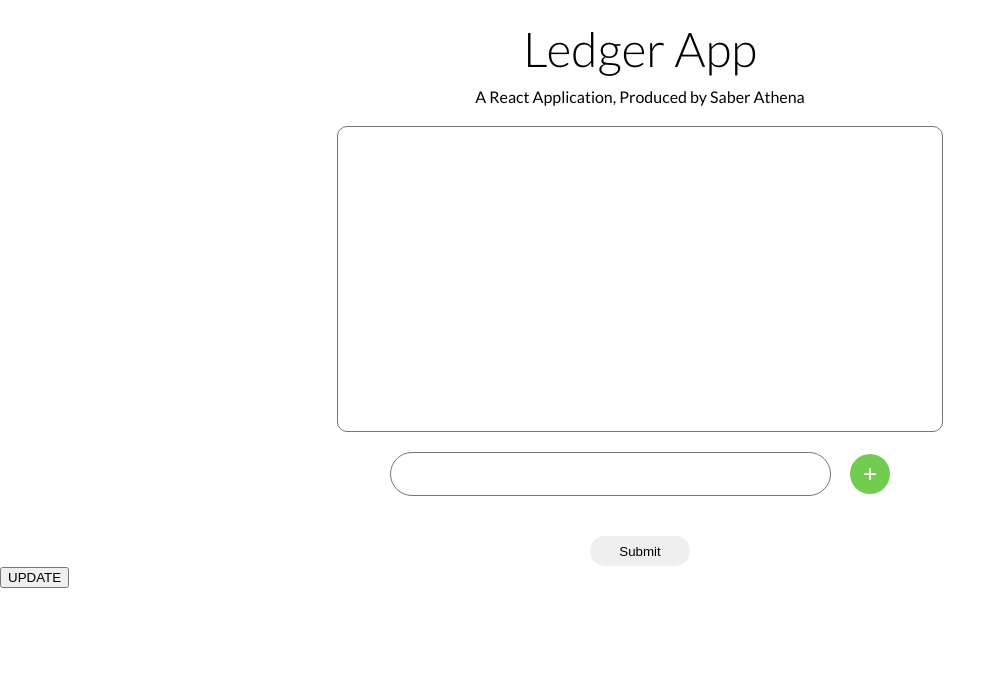
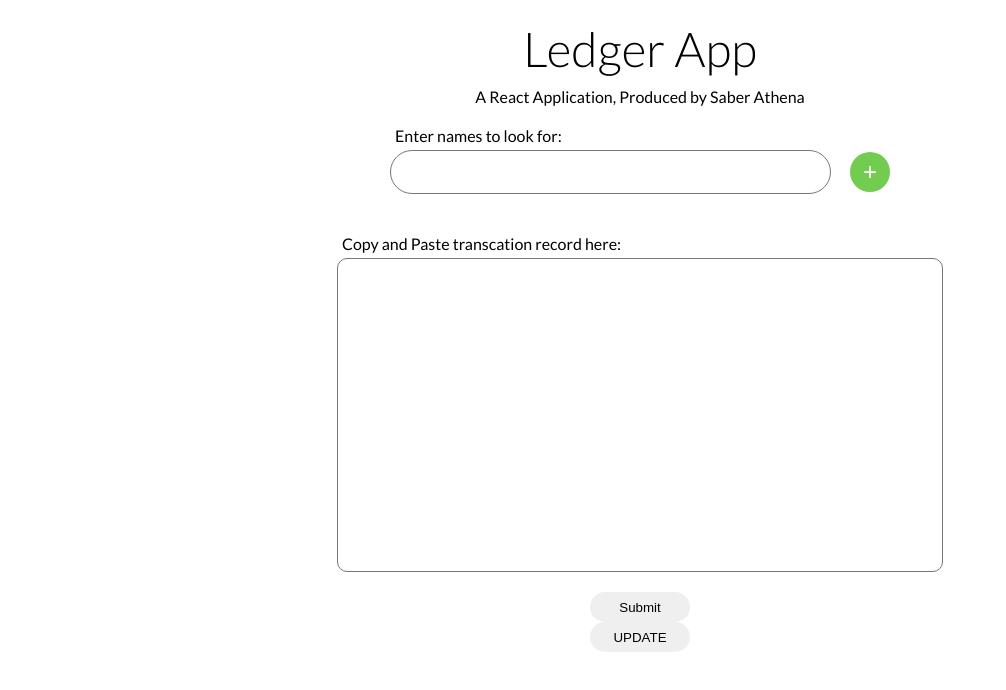
Before and after one commit to Li-Fuk-Sang/li-fuk-sang.github.io, a React (Create React App) app: page / in a window 1280 px wide. Shown: the top 690 px of the page, without its empty margins (0-1006 px from the left). Built offline with nearby package versions, Linux system fonts and the light colour scheme.

Commit message:
Updated the style of the whole app

```diff
--- a/src/App.css
+++ b/src/App.css
@@ -11,7 +11,15 @@
     transition: 0.2s;
 }
 
-.TransactionEntry {
+.update-button {
+    width: 100px;
+    height: 30px;
+    border-radius: 20px;
+    display: block;
+    margin: auto;
+}
+
+.transaction-entry {
     background-color: rgb(238, 238, 238);
     padding-left: 10px;
     margin: 10px;
@@ -20,10 +28,17 @@
     display: flex;
     flex-direction: row;
     justify-content: space-between;
+
+    border-radius: 3px;
 }
 
-.TransactionEntry:nth-child(2n){
-    background-color: rgb(204, 204, 204);
+.transaction-entry:nth-child(2n){
+    background-color: rgb(213, 213, 213);
+}
+
+.transaction-entry:hover {
+    background-color: rgb(247, 247, 247);
+    transition: 0.2s;
 }
 
 .UpperBox {
@@ -62,6 +77,19 @@
     align-items: center;
 }
 
+.AmountAndDelete button{
+    height: 100%;
+    background-color: rgba(255, 255, 255, 0);
+    border: none;
+    border-left: 1px solid rgba(0, 0, 0, 0.234);
+    width: 30px;
+    cursor: pointer;
+}
+
+.AmountAndDelete button:hover{
+    background-color: rgba(255, 255, 255, 0.344);
+}
+
 .Amount {
     display: inline-block;
     width: 75px;
--- a/src/App.js
+++ b/src/App.js
@@ -225,7 +225,7 @@ class App extends React.Component{
         <div className = "TransactionList">
           {this.getEntriesFromParseString(this.data)}
         </div>
-        <button onClick = {this.updateFinaStatement}>UPDATE</button>
+        <button className = "ledger-button update-button" onClick = {this.updateFinaStatement}>UPDATE</button>
         <div className = "FinaStatements">
           {this.state.finaStatement}
         </div>
--- a/src/Entry.js
+++ b/src/Entry.js
@@ -22,7 +22,6 @@ class Entry extends React.Component{
     }
 
     removeUser(personName){
-        console.log("Key is: " +  this.props.numKey);
         this.props.removePersonUsed(this.props.numKey, personName);
     }
 
@@ -34,15 +33,13 @@ class Entry extends React.Component{
      * MODIFY DEFAULT BEHAVIOR HERE
      */
     componentDidMount(){
-        this.removeUser("Kin");
-        this.removeUser("Stardust");
-        this.removeUser("Arnold");
+
     }
 
     render(){
         let remain = this.props.validPersonList.slice();
         return(
-            <div className = "TransactionEntry" owner = {this.state.personPaid}>
+            <div className = "transaction-entry" owner = {this.state.personPaid}>
                 <div className = "UpperBox">
                     <div className = "TitleAndOwner">
                         <div className = "EntryName">Item {this.props.entryNum}: <a>{this.state.transactionName}</a></div>
--- a/src/InputArea/InputArea.css
+++ b/src/InputArea/InputArea.css
@@ -12,9 +12,16 @@
     width: 80vw;
     max-width: 600px;
     height: 300px;
+    padding-top: 10px;
     margin-bottom: 20px;
     border-radius: 10px;
     resize: none;
+}
+
+.main-text-area-prompt{
+    margin-left: 5px;
+    margin-bottom: 5px;
+    font-family: 'Lato', sans-serif;
 }
 
 .SubmitButton{
@@ -55,6 +62,12 @@
     background-color: rgba(114, 205, 81, 0.672);
 }
 
+.name-entry-prompt {
+    font-family: 'Lato', sans-serif;
+    margin-bottom: 5px;
+    margin-left: 5px;
+}
+
 .NameSelector{
     width: 63vw;
     max-width: 500px;
--- a/src/InputArea/InputArea.js
+++ b/src/InputArea/InputArea.js
@@ -10,8 +10,13 @@ class InputArea extends React.Component{
     render(){
         return(
             <div className = "MainTextAreaDiv">
-                <textarea className = "MainTextArea" value = {this.props.textAreaTextEntry} onChange = {this.props.handleTextAreaChange}></textarea>
-                    <NameSelector updatePersonList = {this.props.updatePersonList}/>
+                <NameSelector updatePersonList = {this.props.updatePersonList}/>
+                <div className="main-text-area">
+                    <div className = "main-text-area-prompt">
+                        Copy and Paste transcation record here:
+                    </div>
+                    <textarea className = "MainTextArea" value = {this.props.textAreaTextEntry} onChange = {this.props.handleTextAreaChange}></textarea>
+                </div>
                 <button className = "SubmitButton ledger-button" onClick = {this.props.handleSubmit}>Submit</button>
             </div>
         )
--- a/src/InputArea/NameSelector.js
+++ b/src/InputArea/NameSelector.js
@@ -75,6 +75,9 @@ class NameSelector extends React.Component{
     render(){
         return(
             <div className = "NameSelector">
+                <div className = "name-entry-prompt">
+                    Enter names to look for:
+                </div>
                 <div className="name-entry">
                     <textarea onChange = {this.handleTextAreaChange} value = {this.state.textAreaText} onKeyDown={this.handleEnterKey}></textarea>
                     <button className = "ledger-button" onClick = {this.handlePersonAdd}><span>+</span></button>
--- a/src/NameTag.css
+++ b/src/NameTag.css
@@ -1,36 +1,47 @@
 .PersonUsed {
     display: flex;
     flex-direction: row;
+    flex-wrap: wrap;
     margin-top: 10px;
     margin-bottom: 10px;
+    margin-right: 20px;
+    gap: 4px
 }
 
-.NameTag {
+.name-tag {
     background-color: rgb(118, 162, 255);
-    margin: 0px 3px;
-    border-radius: 3px;
+    border-radius: 5px;
     width: 75px;
 
     display: flex;
     flex-direction: row;
     justify-content: space-between;
     align-items: center;
+    overflow: hidden;
 }
 
 .AddTag {
     background-color: rgb(182, 182, 182);
-    margin: 0px 3px;
     border-radius: 3px;
     width: 75px;
+    border: none;
 
     display: flex;
     flex-direction: row;
     justify-content: space-between;
     align-items: center;
+    transition: 0.1s;
+    cursor: pointer;
 }
 
-.NameTagName {
-    margin: auto;
+.AddTag:hover{
+    background-color: rgb(208, 208, 208);
+    transition: 0.1s;
+}
+
+.name-tag-name {
+    margin: 2px auto;
+    font-size: 0.8em;
 }
 
 .AddTagName {
@@ -38,9 +49,18 @@
     color: rgb(145, 145, 145);
 }
 
-.NameTag > button {
+.name-tag-remove-button {
     border-style: none;
+    border-left: 1px solid rgba(0, 0, 0, 0.227);
     background-color: rgba(109, 63, 63, 0);
-    padding-left: 2px;
+    padding-left: 4px;
     padding-right: 4px;
+    cursor: pointer;
+    height: 100%;
 }
+
+.name-tag-remove-button:hover{
+    background-color: rgba(255, 255, 255, 0.364);
+    color: white;
+    transition: 0.1s;
+}
--- a/src/Nametag.js
+++ b/src/Nametag.js
@@ -13,9 +13,11 @@ class Nametag extends React.Component{
 
     render(){
         return(
-            <div className="NameTag">
-                <div className = "NameTagName">{this.props.personName}</div>
-                <button className = "RemoveNameTagButton" onClick = {this.removeThis}>X</button>
+            <div className="name-tag">
+                <div className = "name-tag-name">
+                    {this.props.personName}
+                </div>
+                <button className = "name-tag-remove-button" onClick = {this.removeThis}>X</button>
             </div>
         )
     }
```
